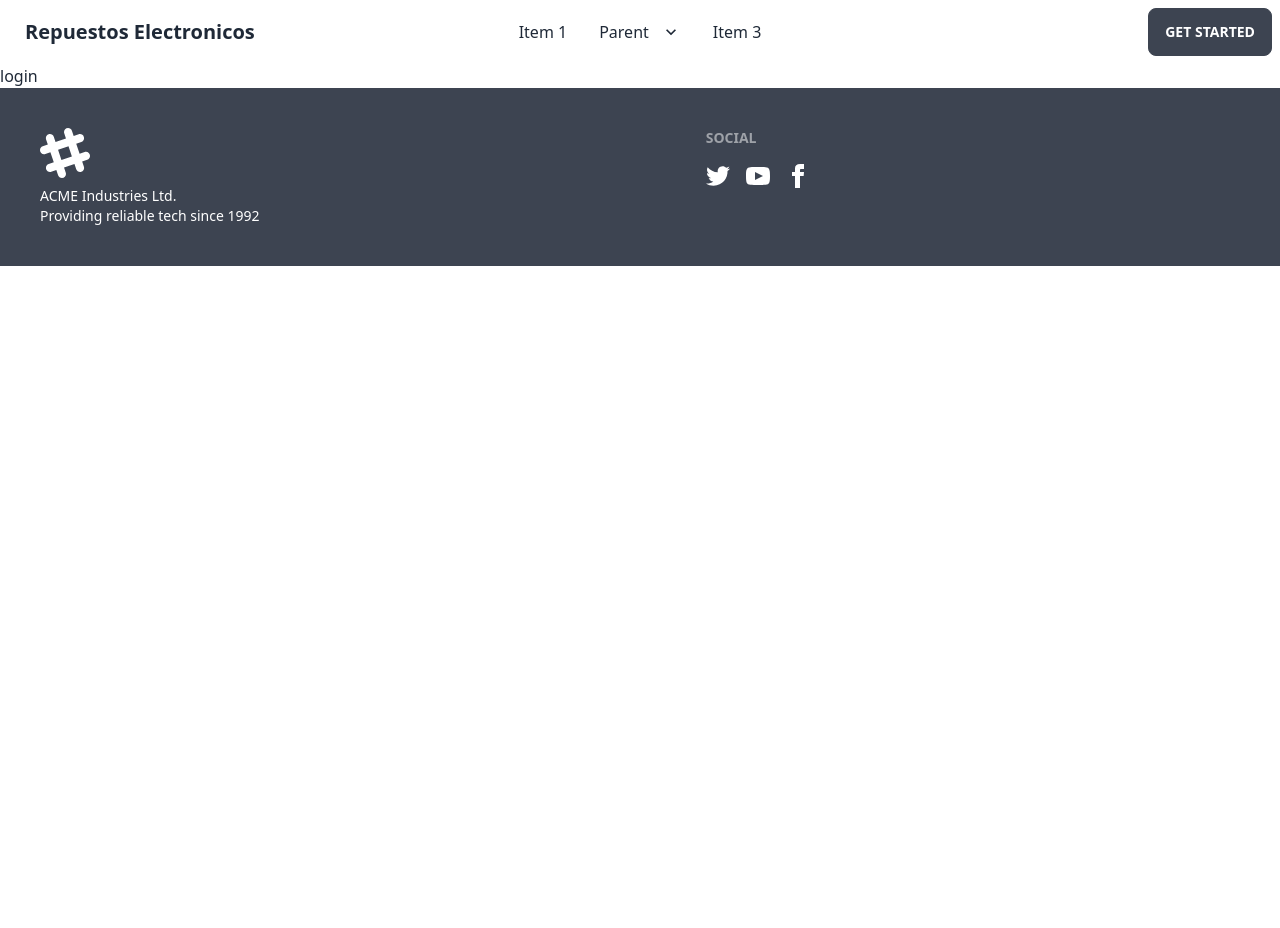
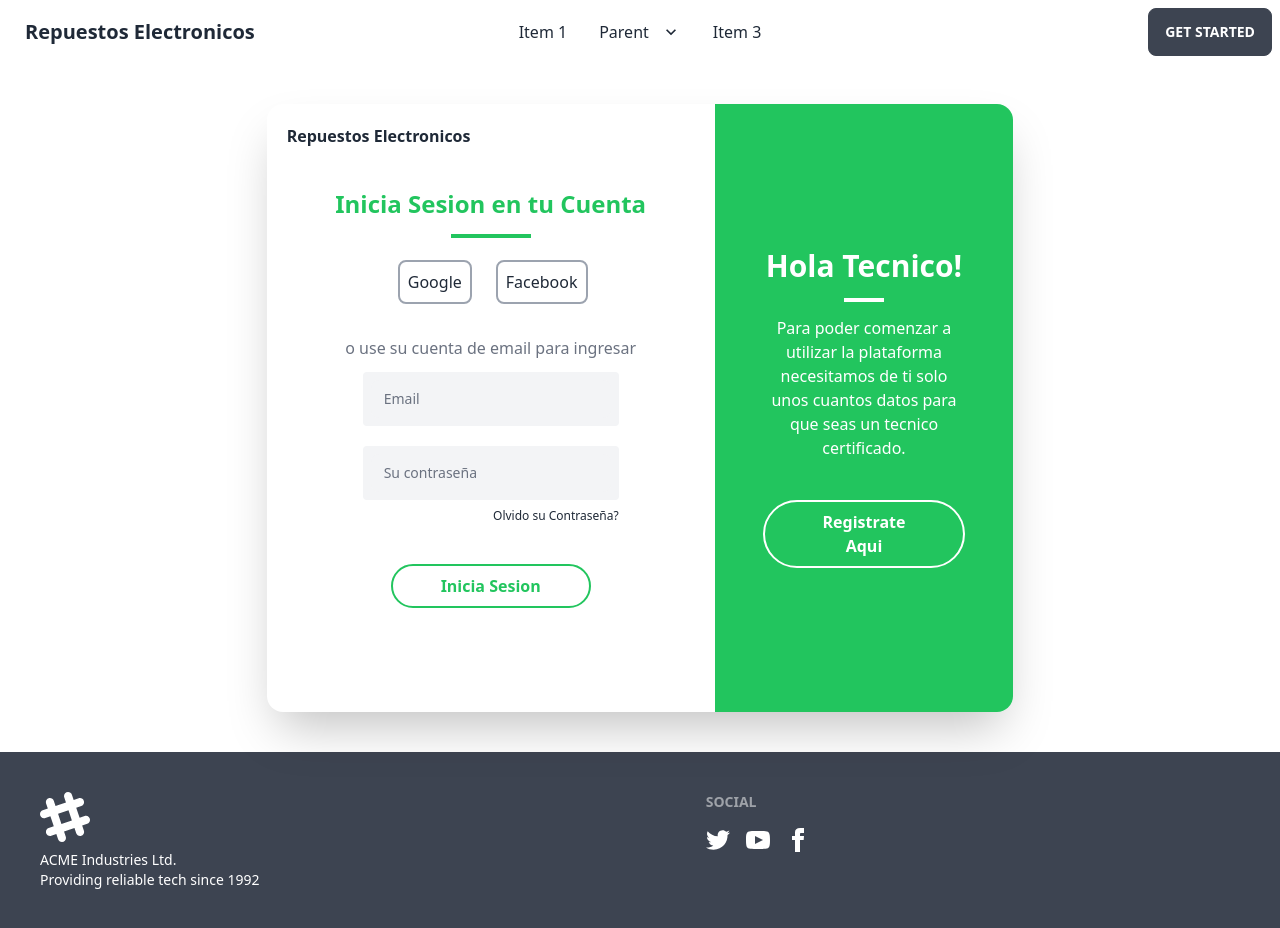
Before and after one commit to gfxargentina/repuestos-electronicos, a Next.js app in the folder frontend/: page /start in a window 1280 px wide. Before the commit the page ends 800 px from the top, so only its background shows below. Built offline with nearby package versions, Linux system fonts and the light colour scheme.

Commit message:
add login component styles

```diff
--- a/frontend/components/Login.jsx
+++ b/frontend/components/Login.jsx
@@ -3,8 +3,85 @@ import React from 'react';
 const Login = () => {
   return (
     <>
-      <div className="container mx-auto">
-        <h1>login</h1>
+      <div className="container mx-auto m-10">
+        <div className="flex flex-col items-center justify-center w-full flex-1 px-20 text-center">
+          <div className="bg-white rounded-2xl shadow-2xl flex w-2/3 max-w-4xl ">
+            <div className="w-3/5 p-5">
+              <div className="text-left font-bold">Repuestos Electronicos</div>
+              <div className="py-10">
+                <h2 className="text-2xl font-bold text-green-500 mb-2">
+                  Inicia Sesion en tu Cuenta
+                </h2>
+                <div className="border-2 w-20 border-green-500 inline-block mb-2"></div>
+                {/* ICONS */}
+                <div className="flex justify-center my-2 space-x-5">
+                  <a
+                    href="#"
+                    className="border-2 border-gray-400 rounded-lg p-2 mx-1"
+                  >
+                    Google
+                  </a>
+                  <a
+                    href="#"
+                    className="border-2 border-gray-400 rounded-lg p-2 mx-1"
+                  >
+                    Facebook
+                  </a>
+                </div>
+                <p className="text-gray-500 my-3 mt-8">
+                  o use su cuenta de email para ingresar
+                </p>
+                {/*  FORM */}
+                <div className="flex flex-col items-center">
+                  <div className="bg-gray-100 w-64 p-2 rounded flex items-center mb-5">
+                    <input
+                      type="email"
+                      name="email"
+                      placeholder="Email"
+                      className="bg-gray-100 border-transparent rounded-lg focus:border-gray-100 focus:ring-0  text-sm flex-1 "
+                    />
+                  </div>
+
+                  <div className="bg-gray-100 w-64 p-2 rounded flex items-center">
+                    <input
+                      type="password"
+                      name="password"
+                      placeholder="Su contraseña"
+                      className="bg-gray-100 border-transparent rounded-lg focus:border-gray-100 focus:ring-0  text-sm flex-1 "
+                    />
+                  </div>
+                  <div className="flex w-64 mt-2 justify-end">
+                    <a href="#" className="text-xs hover:text-green-600">
+                      Olvido su Contraseña?
+                    </a>
+                  </div>
+
+                  <a
+                    href=""
+                    className="border-2 border-green-500 text-green-500 mt-10 rounded-full px-12 py-2 inline-block font-semibold hover:bg-green-500 hover:text-white"
+                  >
+                    Inicia Sesion
+                  </a>
+                </div>
+              </div>
+            </div>
+
+            <div className="w-2/5 bg-green-500 text-white rounded-tr-2xl rounded-br-2xl py-36 px-12 ">
+              <h2 className="text-3xl font-bold mb-2">Hola Tecnico!</h2>
+              <div className="border-2 w-10 border-white inline-block mb-2"></div>
+              <p className="mb-10">
+                Para poder comenzar a utilizar la plataforma necesitamos de ti
+                solo unos cuantos datos para que seas un tecnico certificado.
+              </p>
+              <a
+                href=""
+                className="border-2 border-white rounded-full px-12 py-2 inline-block font-semibold hover:bg-white hover:text-green-500"
+              >
+                Registrate Aqui
+              </a>
+            </div>
+          </div>
+        </div>
       </div>
     </>
   );
```
